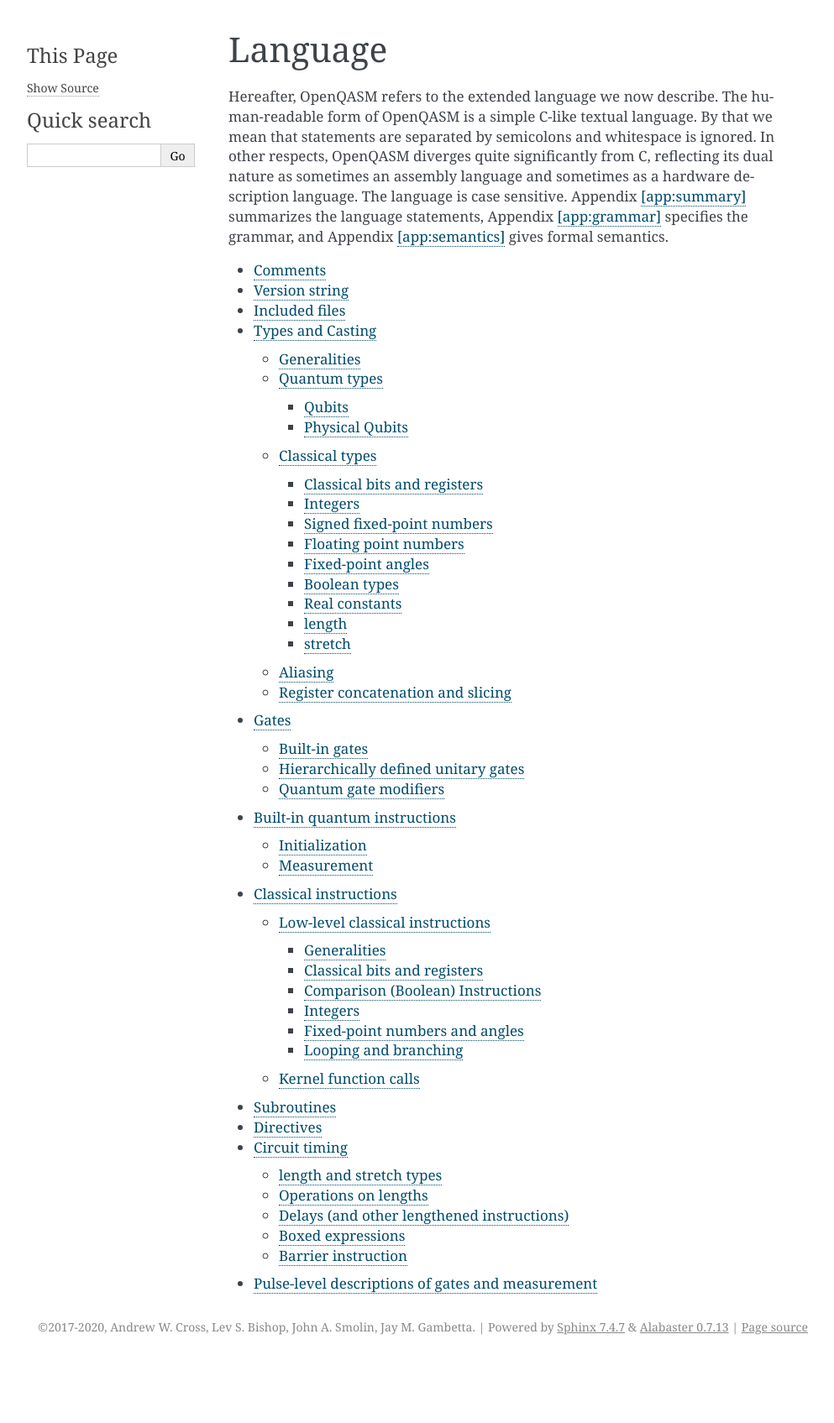
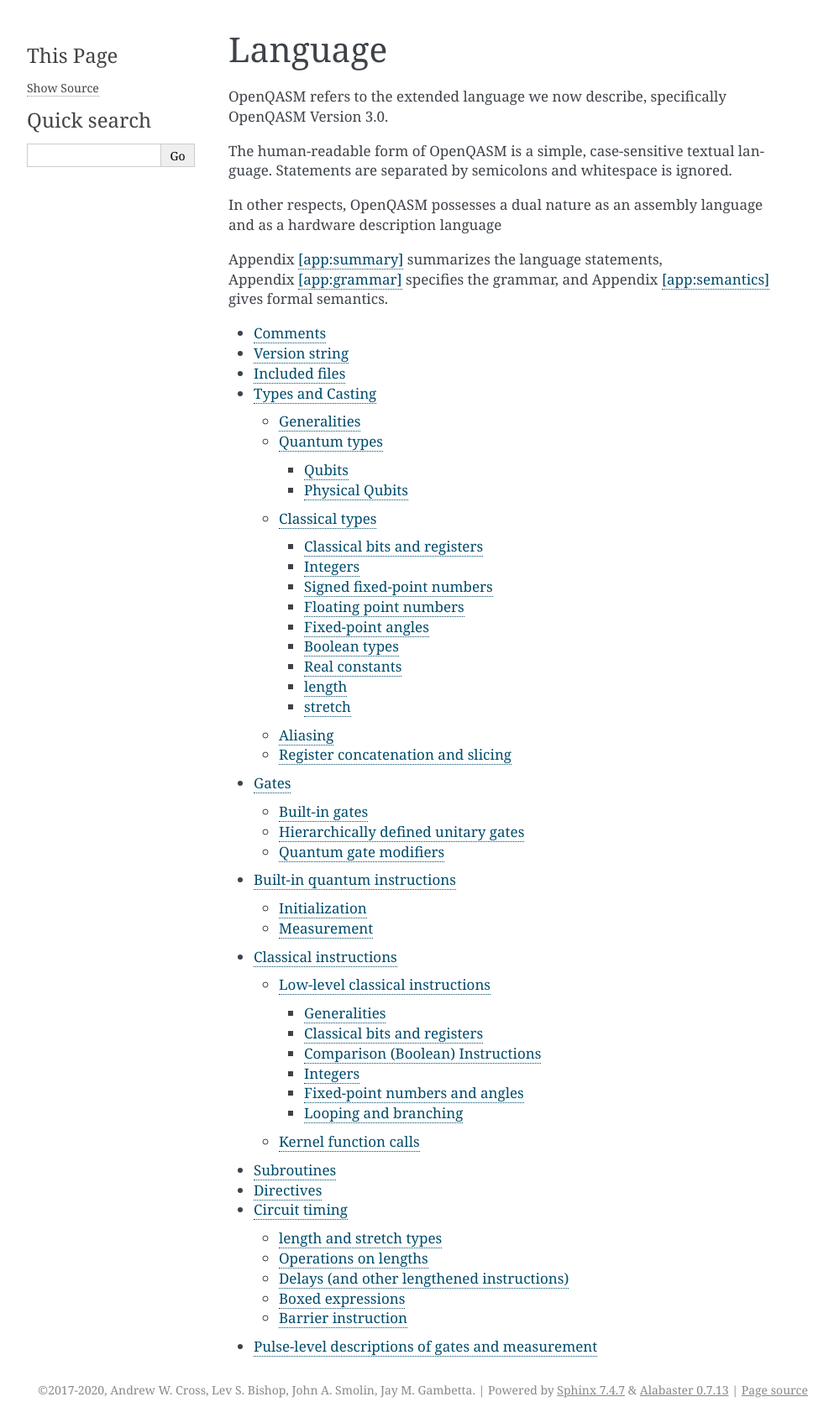
Before and after one commit to openqasm/openqasm, a Sphinx documentation site: the page built from source/language/index.rst, in a window 1280 px wide. Shown: the whole page at 84% size, without its empty margins (148-1141 px from the left). Built offline with Sphinx 7.4.7, drawn with Linux system fonts in a browser that asks for light colours; before the commit the page ends 1620 px from its top, so only the background shows below that.

```diff
--- a/source/language/index.rst
+++ b/source/language/index.rst
@@ -3,13 +3,16 @@
 Language
 ========
 
-Hereafter, OpenQASM refers to the extended language we now describe. The
-human-readable form of OpenQASM is a simple C-like textual language. By
-that we mean that statements are separated by semicolons and whitespace
-is ignored. In other respects, OpenQASM diverges quite significantly from
-C, reflecting its dual nature as sometimes an assembly language and
-sometimes as a hardware description language. The language is case
-sensitive. Appendix `[app:summary] <#app:summary>`__ summarizes the
+OpenQASM refers to the extended language we now describe, specifically
+OpenQASM Version 3.0.
+
+The human-readable form of OpenQASM is a simple, case-sensitive textual language.
+Statements are separated by semicolons and whitespace is ignored.
+
+In other respects, OpenQASM possesses a dual nature as an assembly language and
+as a hardware description language
+
+Appendix `[app:summary] <#app:summary>`__ summarizes the
 language statements, Appendix `[app:grammar] <#app:grammar>`__ specifies
 the grammar, and Appendix `[app:semantics] <#app:semantics>`__ gives formal
 semantics.
```
Also changed, not shown: source/language/comments.rst (+13 -7 lines).
